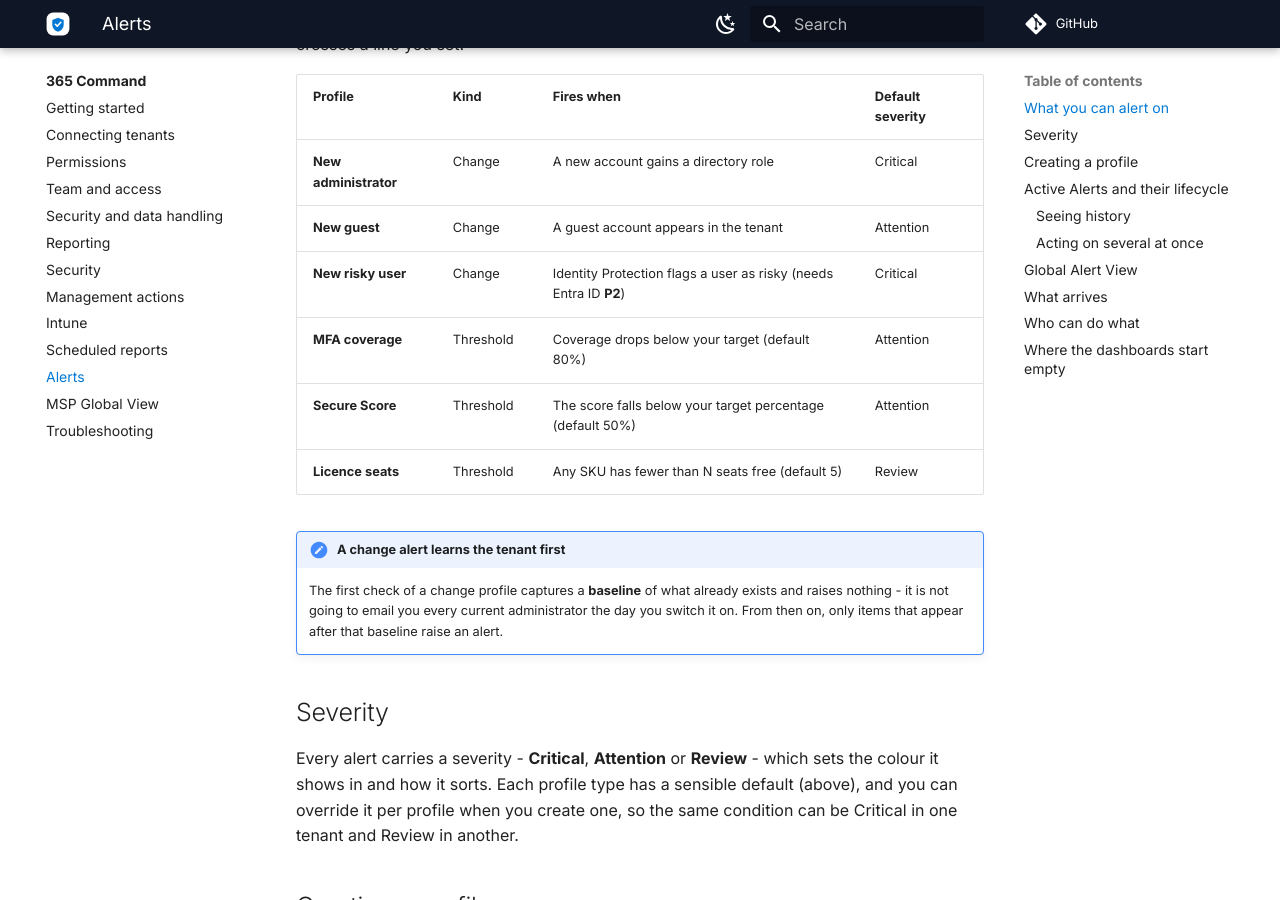
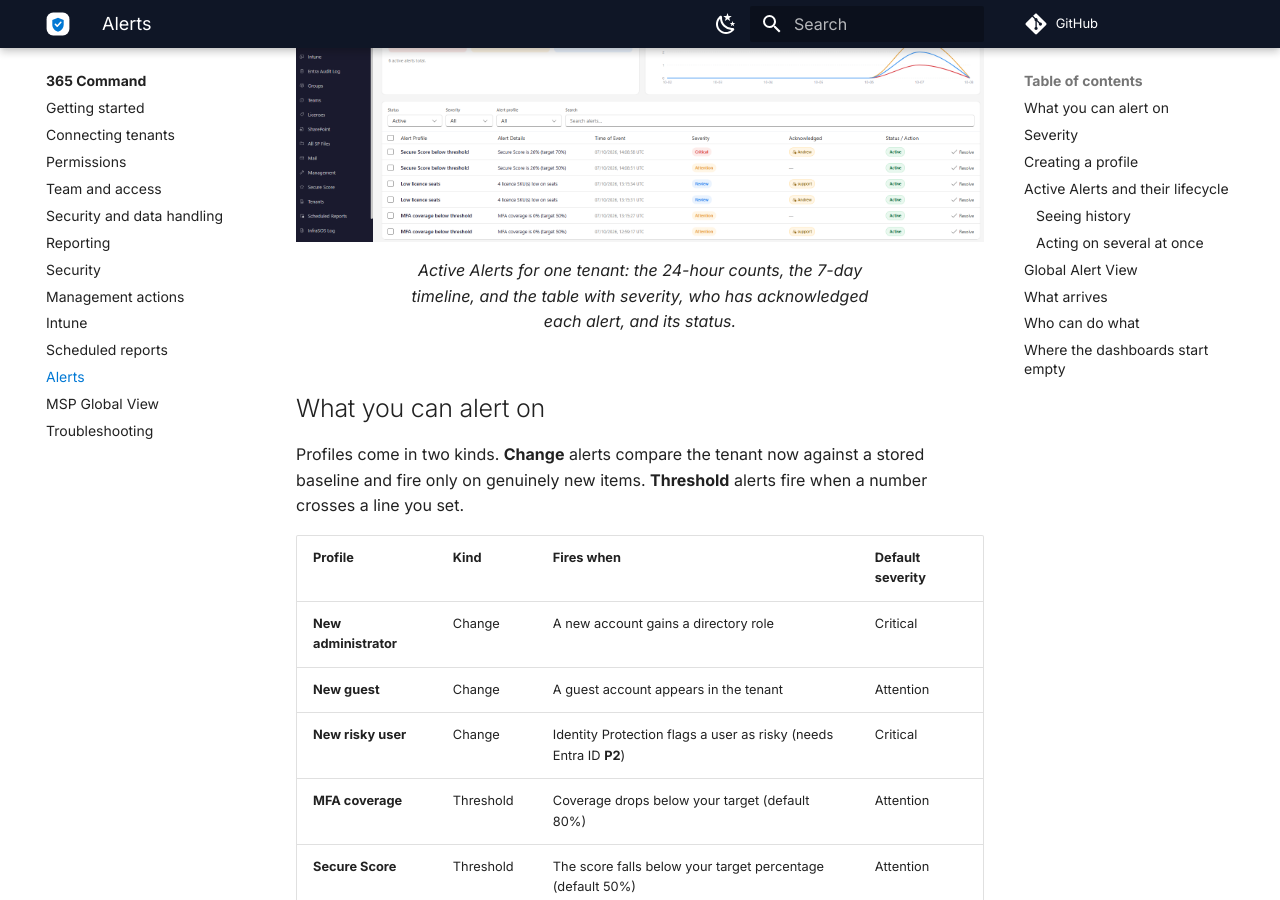
Before and after one commit to InfraSOS/infrasos-docs, an MkDocs documentation site: the page built from docs/365-command/alerts.md, in a window 1280 px wide and 900 px high, scrolled down 533 px. Built offline with MkDocs 1.6.1 and Material for MkDocs 9.7.7, drawn with Linux system fonts in a browser that asks for light colours; comment, search, counter and statistics services are not loaded; the version menu is left out; some of the changed text lies outside the part shown.

Commit message:
docs(365-command): screenshots for Alerts, Scheduled reports and Team (#2)
Wire in the four captured screenshots:
- 365-alerts.png on Alerts (Active Alerts) and 365-global-alerts.png in
  the Global Alert View section,
- 365-scheduled-reports.png on Scheduled reports,
- 365-members.png on Team and delegated access.

Replaces the placeholder markers with real references, and updates the
shot-list. Validated with `mkdocs build --strict`.

Co-authored-by: Claude Opus 4.8 <noreply@anthropic.com>

```diff
--- a/docs/365-command/alerts.md
+++ b/docs/365-command/alerts.md
@@ -8,7 +8,11 @@ Graph data, and a matching condition raises an alert and emails its recipients.
 Alerts sit under **Global View** in the navigation, and open on three tabs: **Global Alert View**,
 **Active Alerts** and **Alert Profiles**.
 
-<!-- screenshot: 365-alerts.png - the Alerts page on the Active Alerts tab, with the status filter and a few rows -->
+![The Alerts page on the Active Alerts tab](../assets/screenshots/365-alerts.png)
+/// caption
+Active Alerts for one tenant: the 24-hour counts, the 7-day timeline, and the table with severity,
+who has acknowledged each alert, and its status.
+///
 
 ## What you can alert on
 
@@ -89,6 +93,12 @@ Once you run more than one tenant, the **Global Alert View** is the cross-tenant
 raised in the last 24 hours by severity with the change against the previous 24 hours, the tenants
 with the most new alerts, and a per-tenant table.
 
+![The Global Alert View across all connected tenants](../assets/screenshots/365-global-alerts.png)
+/// caption
+The Global Alert View: the last 24 hours across every tenant, the busiest tenants, and a per-tenant
+table with its trend and a 7-day sparkline.
+///
+
 Each tenant row shows its active alerts by severity, whether its profiles are on, a 7-day sparkline,
 and a **trend** - Rising, Improving or Stable. The trend is a rank correlation of the daily counts
 rather than a raw day-on-day difference, so a single noisy day does not flip it; a run that is
```
Also changed, not shown: 365-command-screenshots.md (+3 -12 lines), docs/365-command/scheduled-reports.md (+5 -1 lines), docs/365-command/team-and-access.md (+5 -1 lines), docs/assets/screenshots/365-alerts.png (added), docs/assets/screenshots/365-global-alerts.png (added), docs/assets/screenshots/365-members.png (added), docs/assets/screenshots/365-scheduled-reports.png (added).
